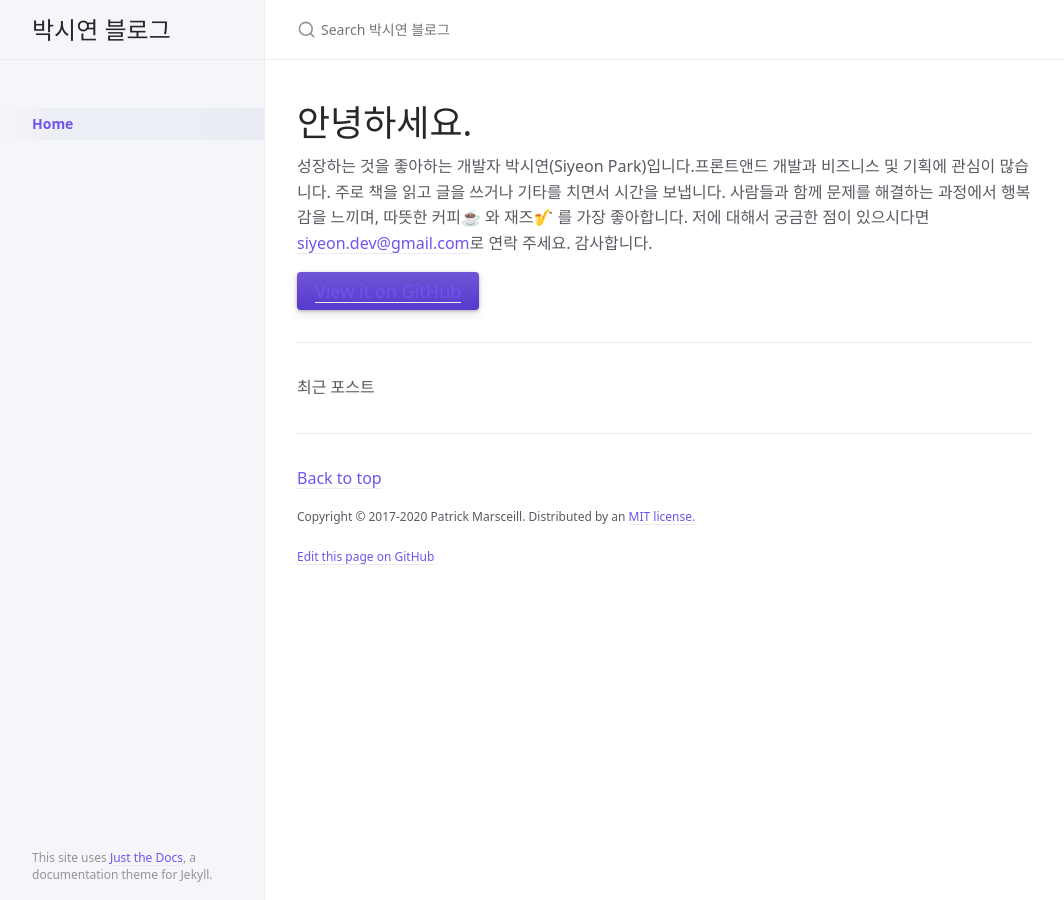
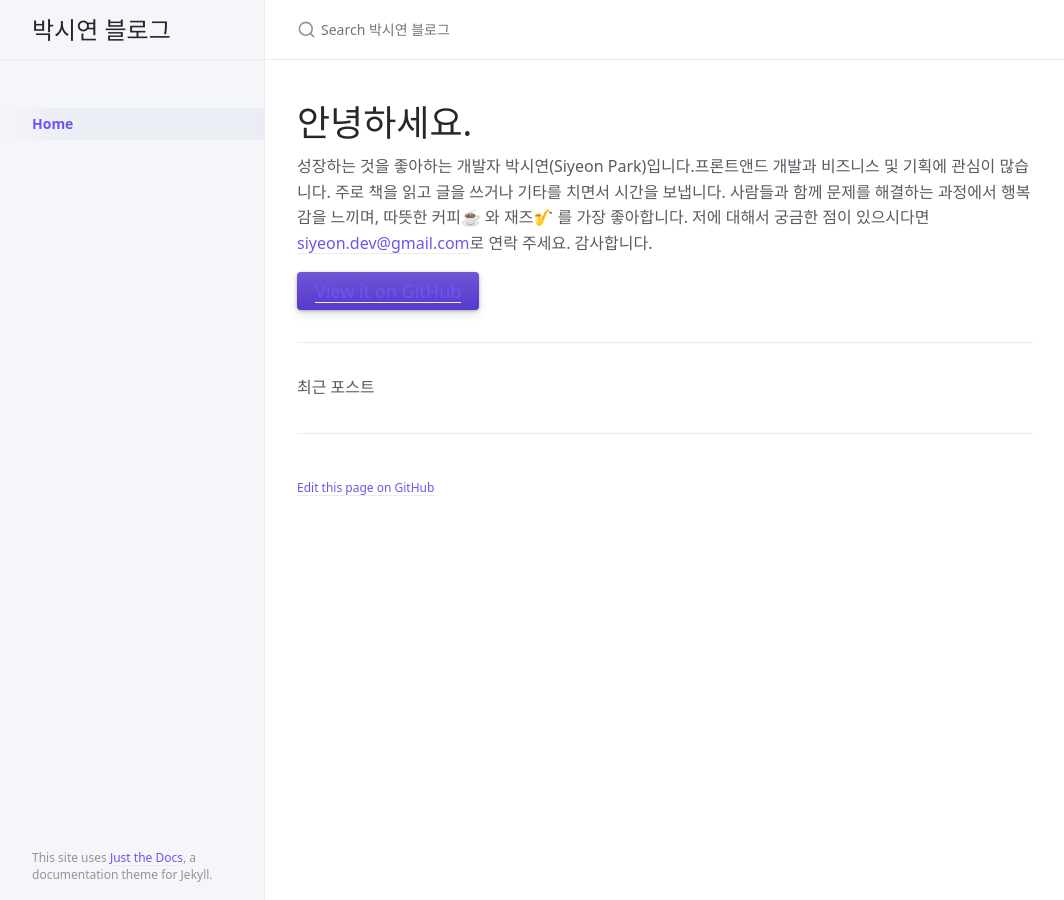
Before and after one commit to Siyeon-dev/Siyeon-dev.github.io, a Jekyll site: the page built from index.md, in a window 1280 px wide. Shown: the whole page, without its empty margins (107-1171 px from the left). Built offline with Jekyll 4.4.1, drawn with Linux system fonts in a browser that asks for light colours.

Commit message:
modify footer setting

```diff
--- a/_config.yml
+++ b/_config.yml
@@ -66,15 +66,6 @@ heading_anchors: true
 # nav_sort: case_insensitive # default, equivalent to nil
 nav_sort: case_sensitive # Capital letters sorted before lowercase
 
-# Footer content
-# appears at the bottom of every page's main content
-
-# Back to top link
-back_to_top: true
-back_to_top_text: "Back to top"
-
-footer_content: "Copyright &copy; 2017-2020 Patrick Marsceill. Distributed by an <a href=\"https://github.com/pmarsceill/just-the-docs/tree/master/LICENSE.txt\">MIT license.</a>"
-
 # Footer last edited timestamp
 last_edit_timestamp: true # show or hide edit time - page must have `last_modified_date` defined in the frontmatter
 last_edit_time_format: "%b %e %Y at %I:%M %p" # uses ruby's time format: https://ruby-doc.org/stdlib-2.7.0/libdoc/time/rdoc/Time.html
```
